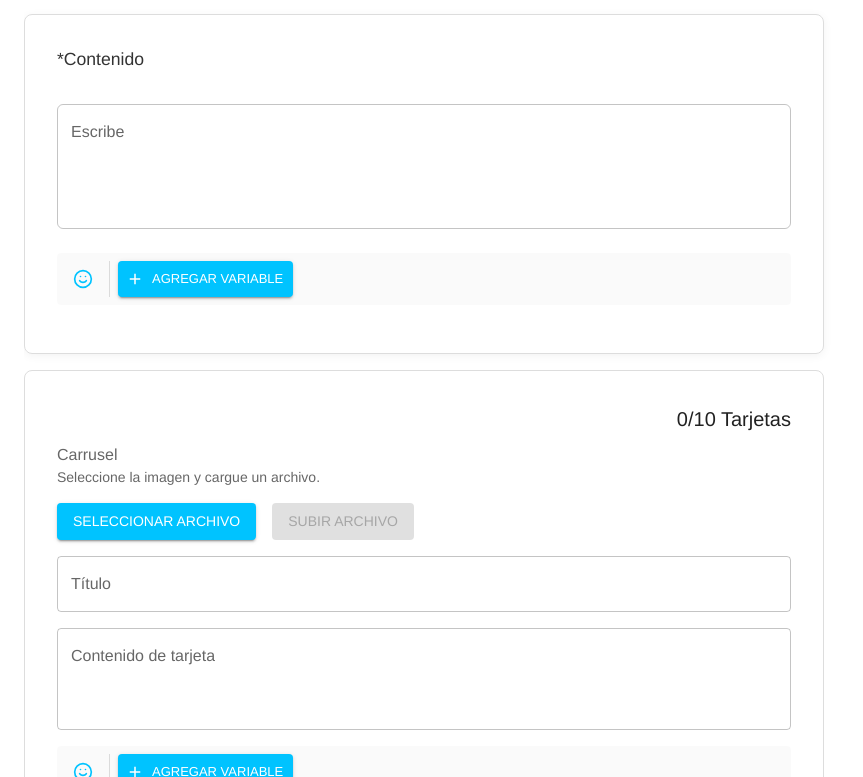
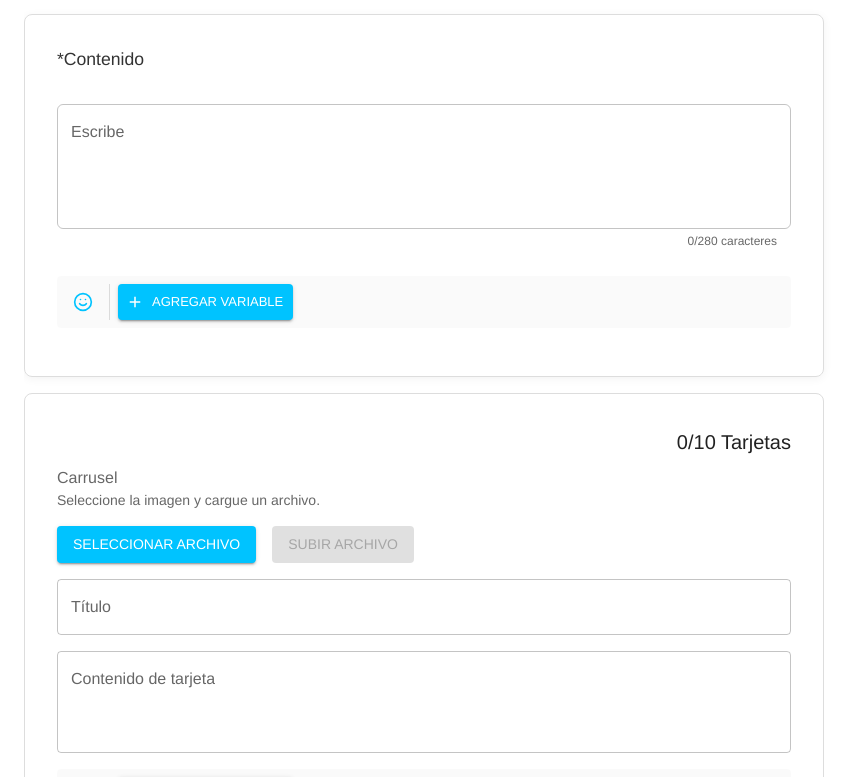
Before and after one commit to CONSYSTEC-GT/plantgup, a React (Vite) app: page /CreateTemplatePage/CreateTemplateCarousel in a window 1280 px wide. Shown: the part 1423-2200 px from the top of the page, without its empty margins (0-863 px from the left). Built offline with nearby package versions, Linux system fonts and the light colour scheme; sample sign-in values are in the browser's storage.

Commit message:
Update TemplateFormCarousel.jsx

```diff
--- a/src/components/TemplateFormCarousel.jsx
+++ b/src/components/TemplateFormCarousel.jsx
@@ -1019,7 +1019,12 @@ const TemplateFormCarousel = () => {
               label="Escribe"
               placeholder="Ingresa el contenido de tu mensaje aquí..."
               value={message}
-              onChange={(e) => setMessage(e.target.value)}
+              onChange={(e) => {
+                const maxLength = 280; // Establece tu límite de caracteres aquí
+                if (e.target.value.length <= maxLength) {
+                  setMessage(e.target.value);
+                }
+              }}
               sx={{
                 mb: 3,
                 mt: 4,
@@ -1031,6 +1036,16 @@ const TemplateFormCarousel = () => {
                 }
               }}
               inputRef={messageRef}
+              inputProps={{
+                maxLength: 280, // Esto limita físicamente la entrada
+              }}
+              helperText={`${message.length}/280 caracteres`} // Muestra el contador
+              FormHelperTextProps={{
+                sx: {
+                  textAlign: 'right', // Alinea el contador a la derecha
+                  color: message.length === 280 ? 'error.main' : 'text.secondary' // Cambia color si llega al límite
+                }
+              }}
             />
 
             {/* Botones de emojis y acciones en una barra de herramientas mejor diseñada */}
```
